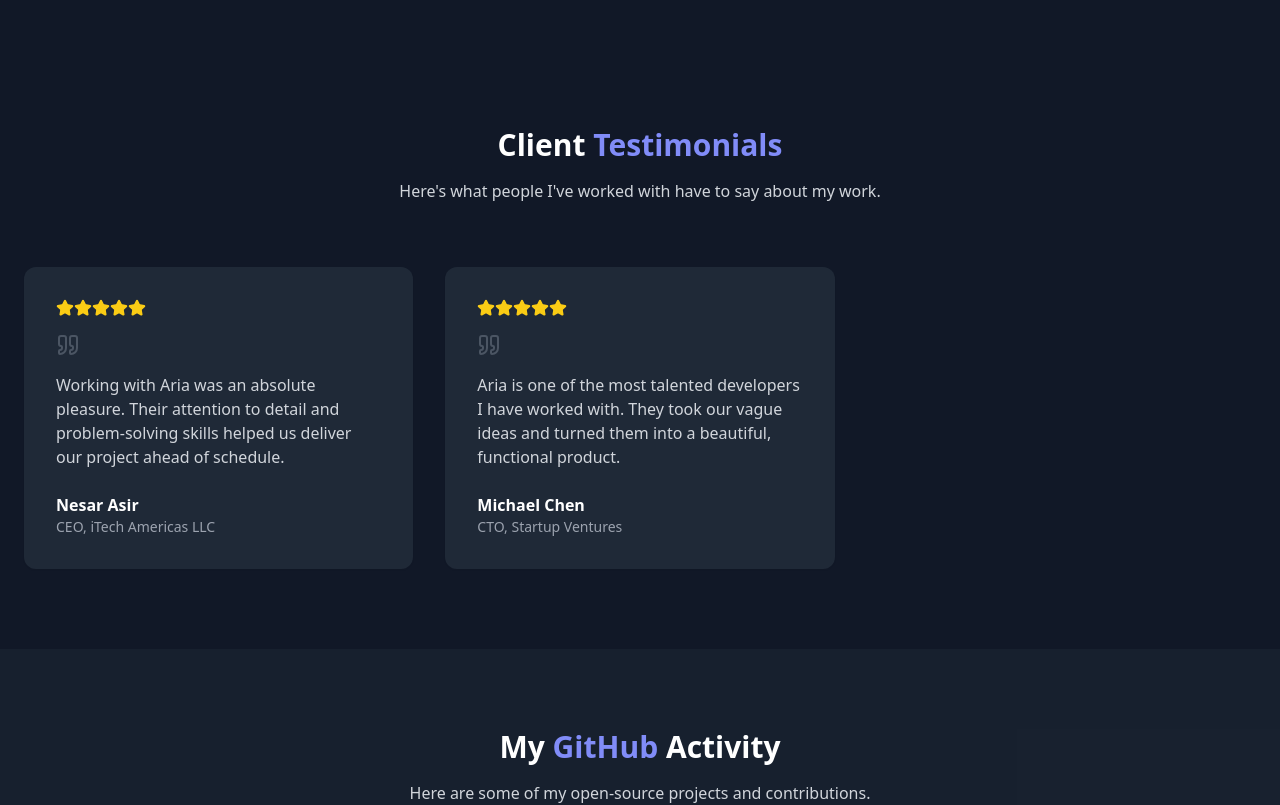
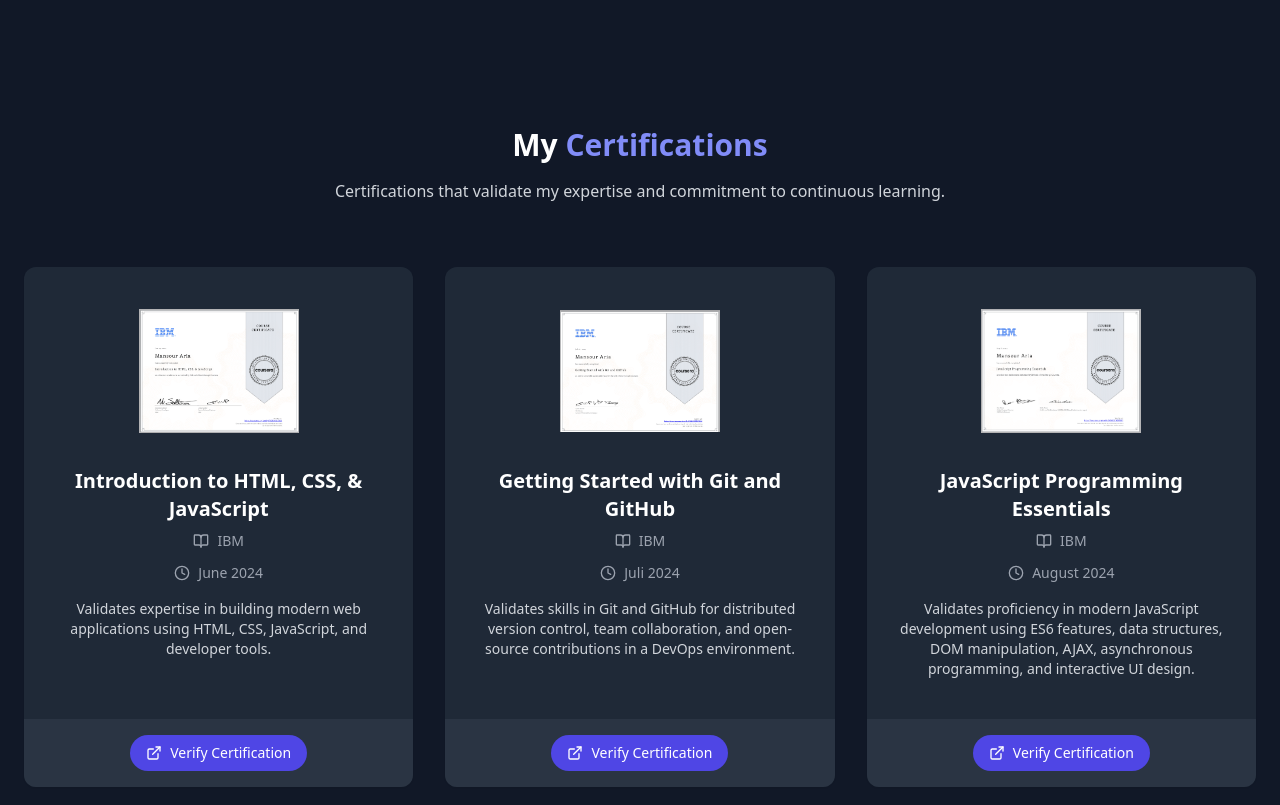
Before and after one commit to Mansour-AR/my-portfolio, a React (Create React App) app: page / in a window 1280 px wide. Shown: the part 4860-5665 px from the top of the page. Built offline with nearby package versions, Linux system fonts and the light colour scheme.

Commit message:
Update Home.tsx

```diff
--- a/src/pages/Home.tsx
+++ b/src/pages/Home.tsx
@@ -16,8 +16,6 @@
       <Skills />
       <Projects />
       <Experience />
-      <Testimonials />
-      <GitHubShowcase />
       <Certifications />
       <Contact />
     </div>
```
